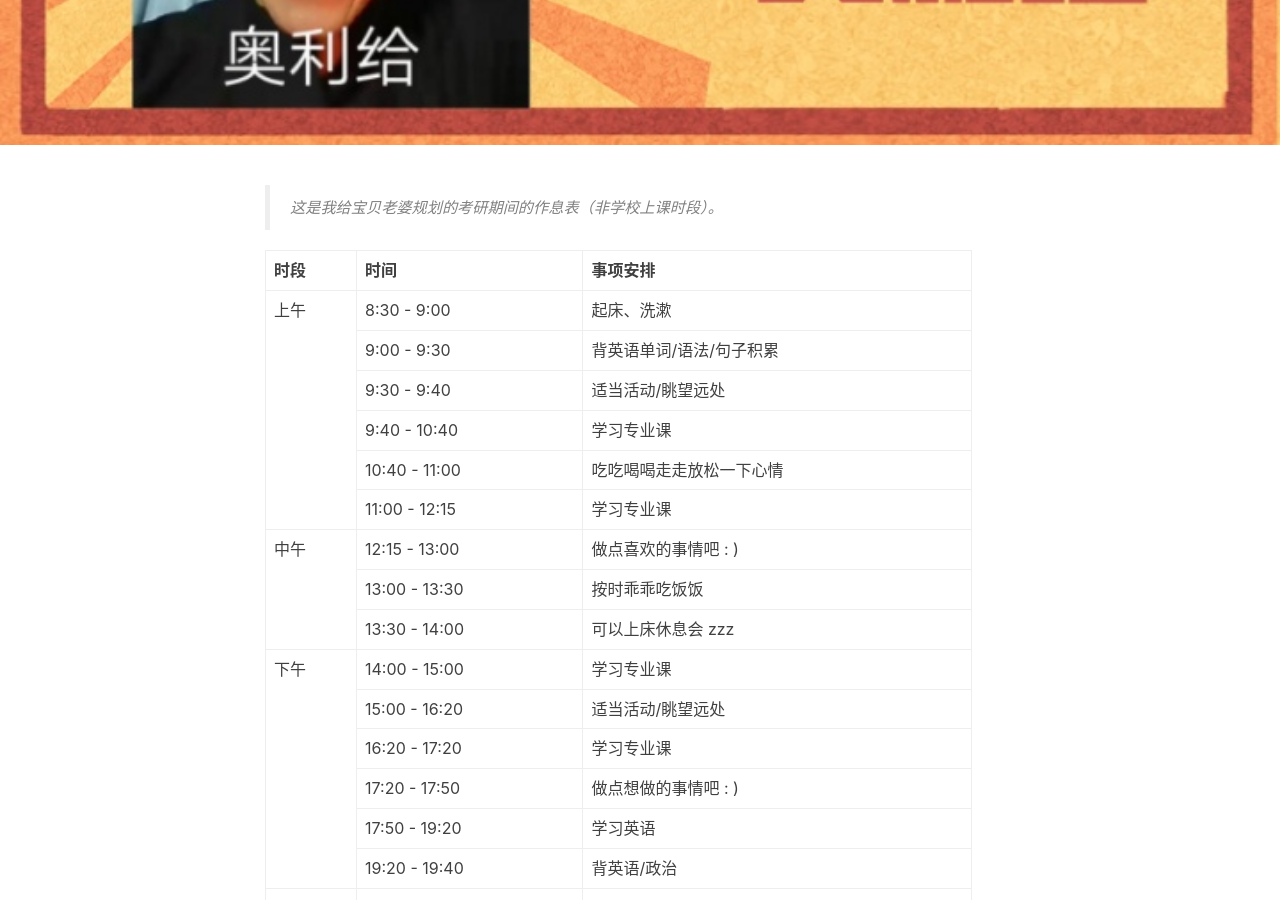
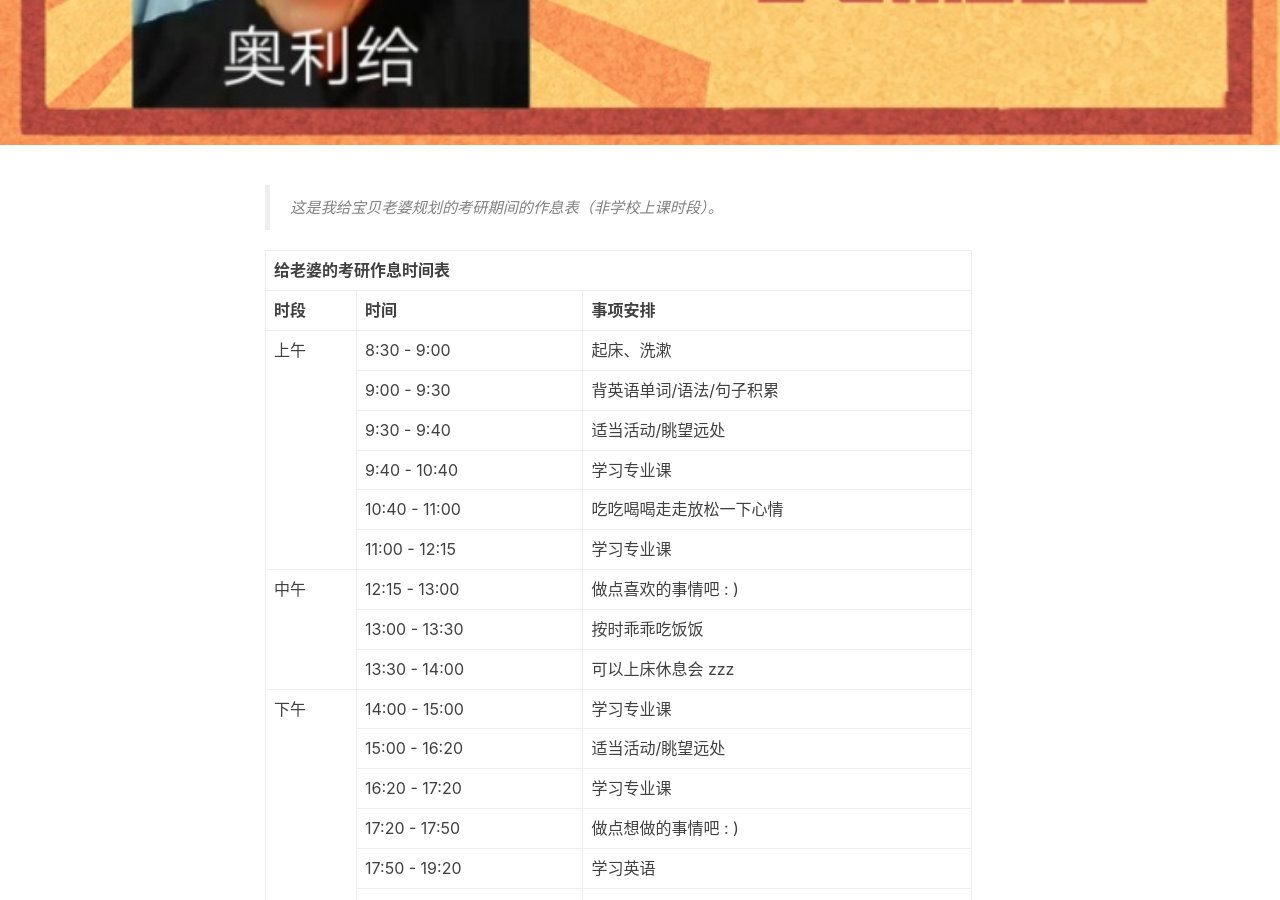
Before and after one commit to Echo-Ji/Echo-Ji.github.io, a Jekyll site: the page built from _posts/2020-06-18-考研作息时间表.md, in a window 1280 px wide and 900 px high, scrolled down 378 px. Built offline with Jekyll 4.4.1, drawn with Linux system fonts in a browser that asks for light colours; nearby versions of some CDN libraries; comment, search, counter and statistics services are not loaded.

Commit message:
:hammer: title added

```diff
--- a/_posts/2020-06-18-考研作息时间表.md
+++ b/_posts/2020-06-18-考研作息时间表.md
@@ -16,7 +16,9 @@ tags:
 
 <table align="center">
     <tr>
-        <!-- <th rowspan="3">我占了三行</th> -->
+        <th align="center" colspan="3">给老婆的考研作息时间表</th>
+    </tr>
+    <tr>
         <th>时段</th>
         <th>时间</th>
         <th>事项安排</th>
```
